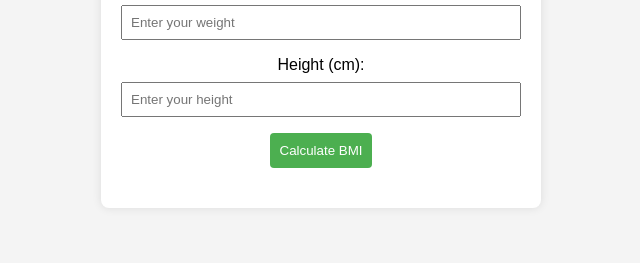
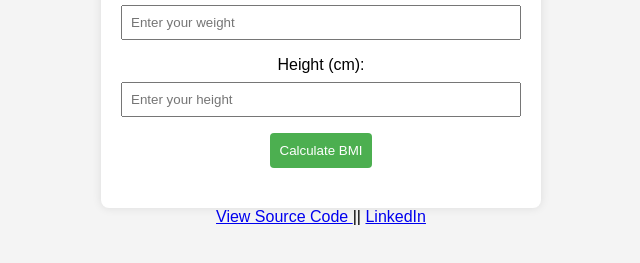
Before and after one commit to nitamnegi/bmi_calculator, a plain HTML site: page index.html in a window 1280 px wide. Shown: the part 171-434 px from the top of the page, without its empty margins (319-959 px from the left). Drawn offline with Linux system fonts and the light colour scheme.

Commit message:
Update index.html

```diff
--- a/index.html
+++ b/index.html
@@ -21,6 +21,9 @@
     <div id="result"></div>
 </div>
 <script src="script.js"></script>
-
+<div class="cent">
+<a href="https://github.com/nitamnegi/bmi_calculator" target="_blank"> View Source Code </a>
+       || <a href="https://www.linkedin.com/in/nitam-negi-3307b5291/" target="_blank"> LinkedIn </a>
+     </div>
 </body>
 </html>
```
